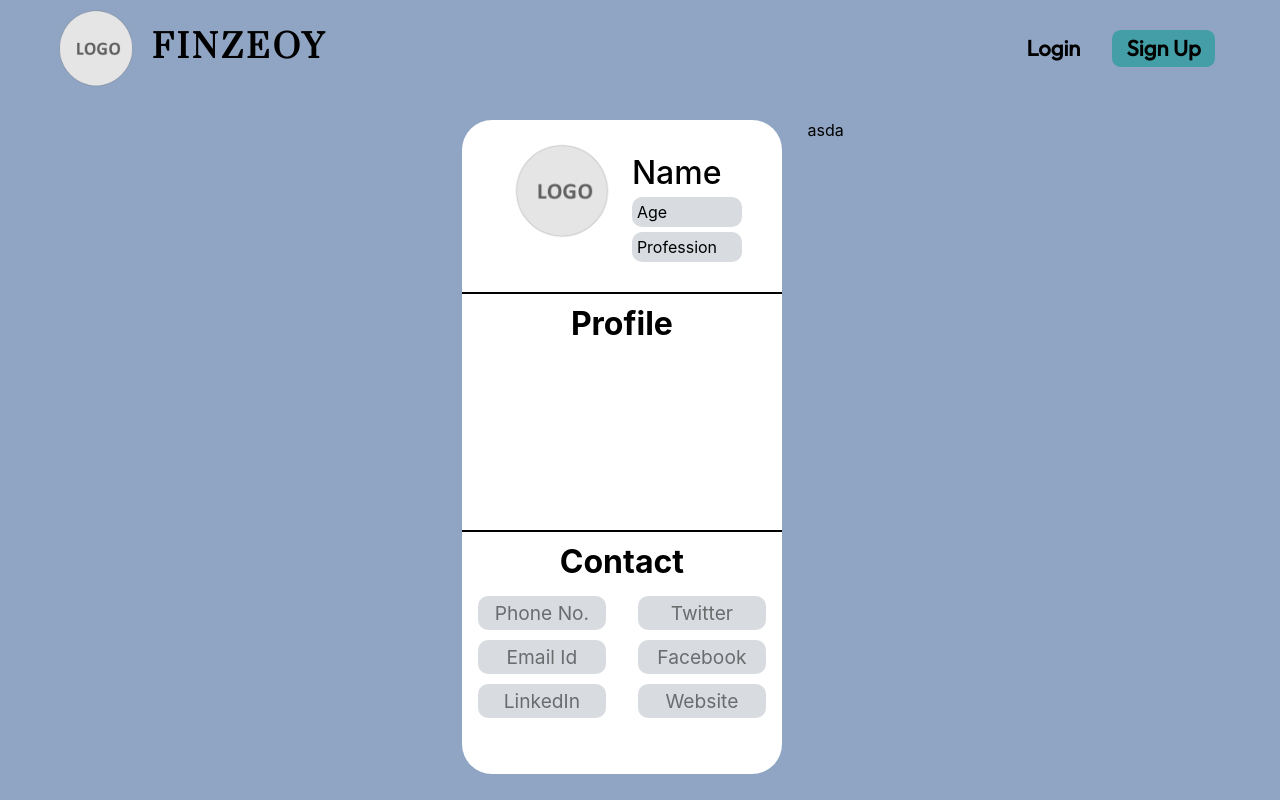
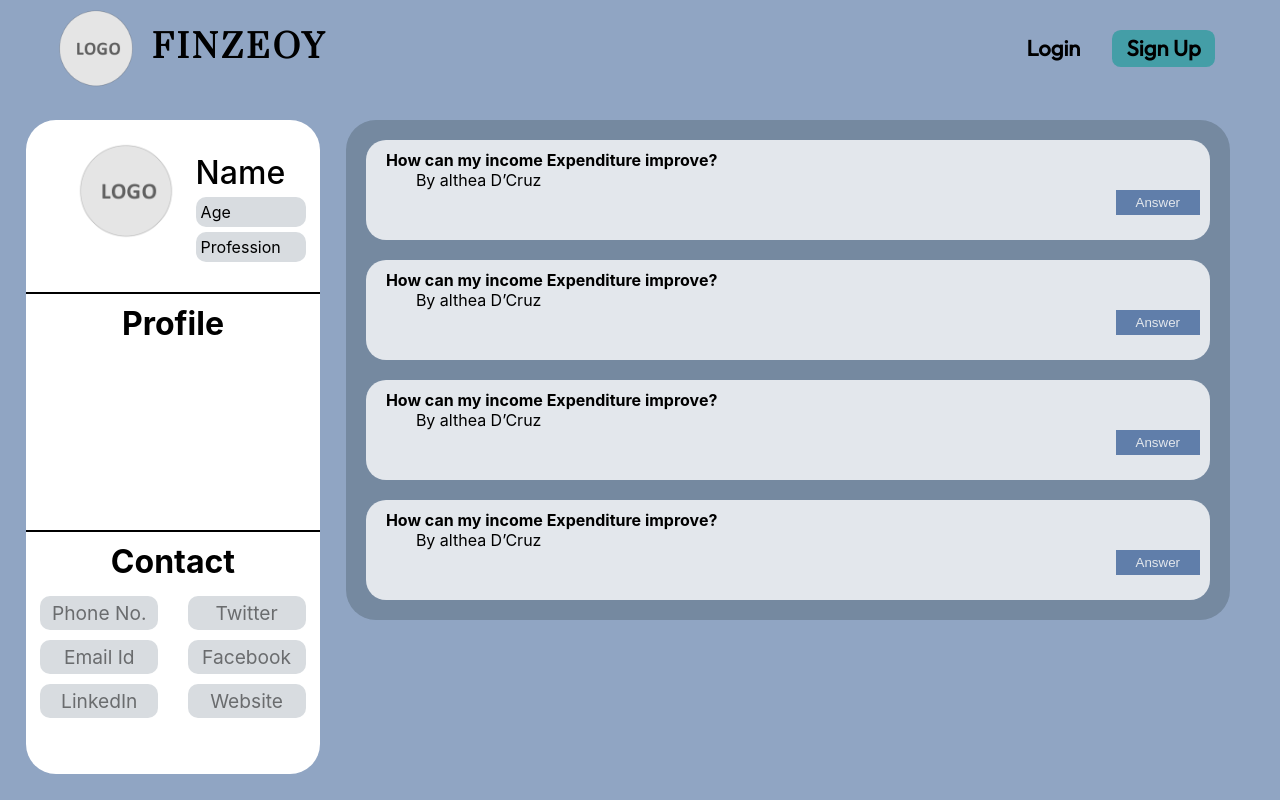
Before and after one commit to adhish-bahl/Finzeoy, a React (Create React App) app: page /advisors in a window 1280 px wide. Built offline with nearby package versions, Linux system fonts and the light colour scheme.

Commit message:
advisor page done

```diff
--- a/src/components/AdvisorProfile.js
+++ b/src/components/AdvisorProfile.js
@@ -1,5 +1,6 @@
 import React from 'react'
 import "../styles/AdvisorProfile.css"
+import AdvisorQuestionComp from './AdvisorQuestionComp'
 
 
 function AdvisorProfile() {
@@ -39,7 +40,10 @@ function AdvisorProfile() {
         </div>
 
         <div className="APright">
-asda
+            <AdvisorQuestionComp question="How can my income Expenditure improve?" author="By althea D’Cruz" />
+            <AdvisorQuestionComp question="How can my income Expenditure improve?" author="By althea D’Cruz" />
+            <AdvisorQuestionComp question="How can my income Expenditure improve?" author="By althea D’Cruz" />
+            <AdvisorQuestionComp question="How can my income Expenditure improve?" author="By althea D’Cruz" />
         </div>
     </div>
   )
--- /dev/null
+++ b/src/components/AdvisorQuestionComp.js
@@ -0,0 +1,20 @@
+import React from 'react'
+import "../styles/AdvisorQuestionComp.css"
+
+function AdvisorQuestionComp({question, author}) {
+  return (
+    <div className='AdvisorQuestionCompContainer'>
+        <div className="AQquestion">
+            {question}
+        </div>
+        <div className="AQauthor">
+            {author}
+        </div>
+        <div className="AQbtnContainer">
+            <button type="submit" className='AQsubmitBtn'>Answer</button>
+        </div>
+    </div>
+  )
+}
+
+export default AdvisorQuestionComp
--- a/src/styles/AdvisorProfile.css
+++ b/src/styles/AdvisorProfile.css
@@ -108,3 +108,18 @@
     border-radius: 10px;
     color: #6a6c6e;
 }
+
+.APright {
+    display: flex;
+    justify-content: center;
+    align-items: top;
+    flex-direction: column;
+    width: 75vw;
+    background-color: #7589a0;
+    height: fit-content;
+    margin-right: 50px;
+    box-sizing:border-box;
+    min-height: 200px;
+    border-radius: 30px;
+    padding: 10px 0px;
+}
--- /dev/null
+++ b/src/styles/AdvisorQuestionComp.css
@@ -0,0 +1,32 @@
+.AdvisorQuestionCompContainer {
+    background-color: #e3e7ec;
+    height: fit-content;
+    min-height: 100px;
+    margin: 10px 20px;
+    border-radius: 20px;
+    padding: 10px;
+    padding-left: 20px;
+}
+
+.AQquestion {
+    font-weight:bolder;
+    text-align: justify;
+}
+
+.AQauthor {
+    text-align: left;
+    padding-left: 30px;
+}
+
+.AQbtnContainer {
+    width: 100%;
+    text-align: right;
+}
+
+.AQsubmitBtn {
+    background-color: #607eaa;
+    border: 0px;
+    align-self:flex-end;
+    color: #e3e7ec;
+    padding: 5px 20px;
+}
```
